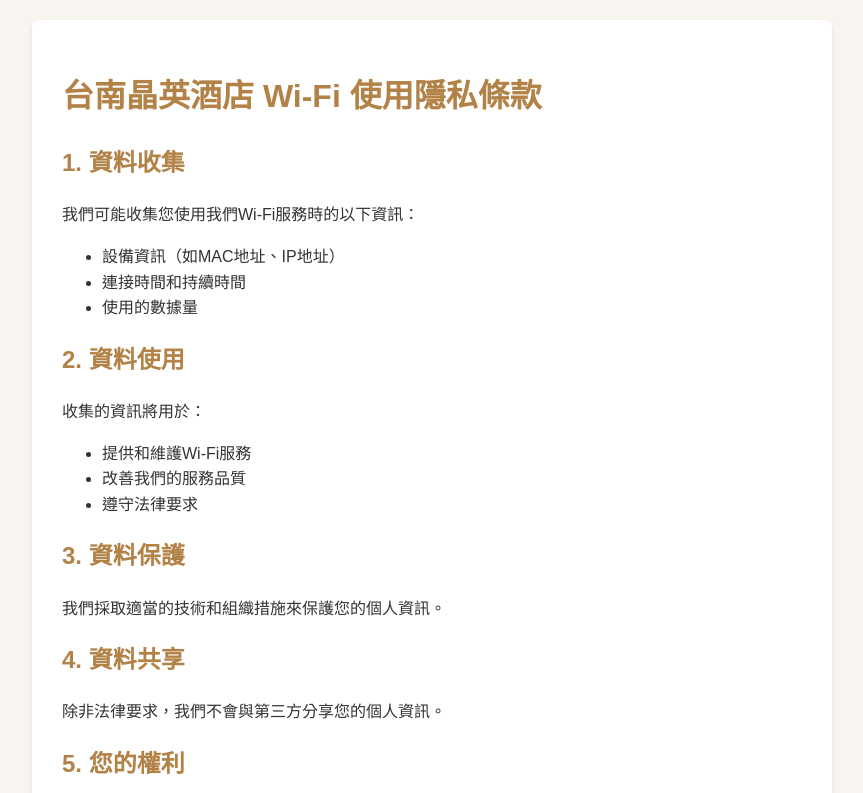
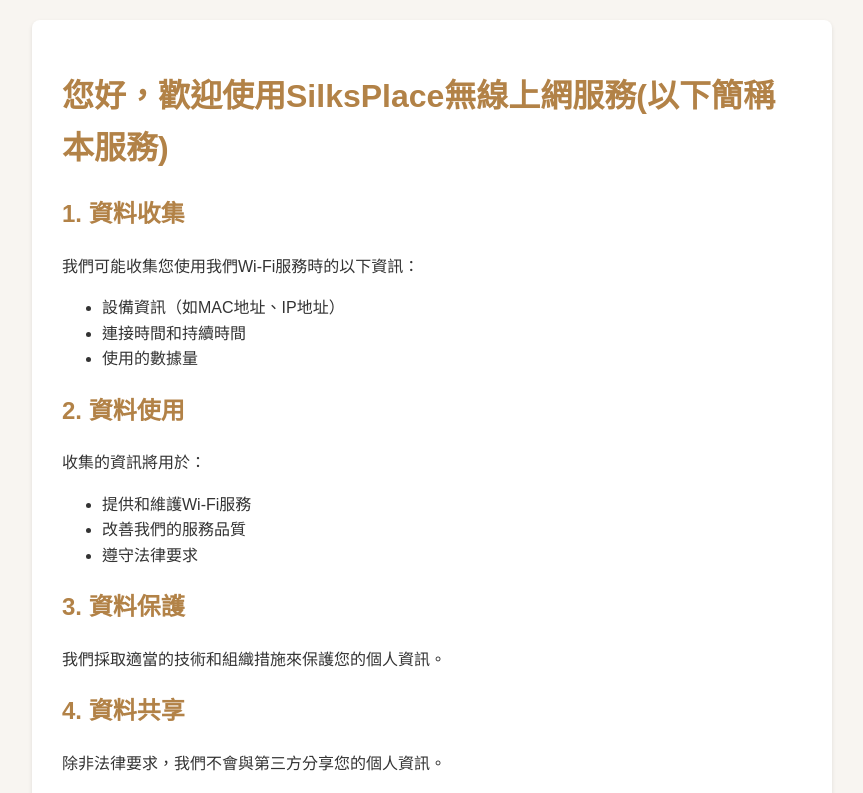
Before and after one commit to sptn-paul/hotel-wifi-privacy, a plain HTML site: page index.html in a window 1280 px wide. Shown: the top 793 px of the page, without its empty margins (208-1071 px from the left). Drawn offline with Linux system fonts and the light colour scheme.

Commit message:
Update index.html

```diff
--- a/index.html
+++ b/index.html
@@ -27,7 +27,7 @@
 </head>
 <body>
     <div class="container">
-        <h1>台南晶英酒店 Wi-Fi 使用隱私條款</h1>
+        <h1>您好，歡迎使用SilksPlace無線上網服務(以下簡稱本服務)</h1>
 
         <h2>1. 資料收集</h2>
         <p>我們可能收集您使用我們Wi-Fi服務時的以下資訊：</p>
```
